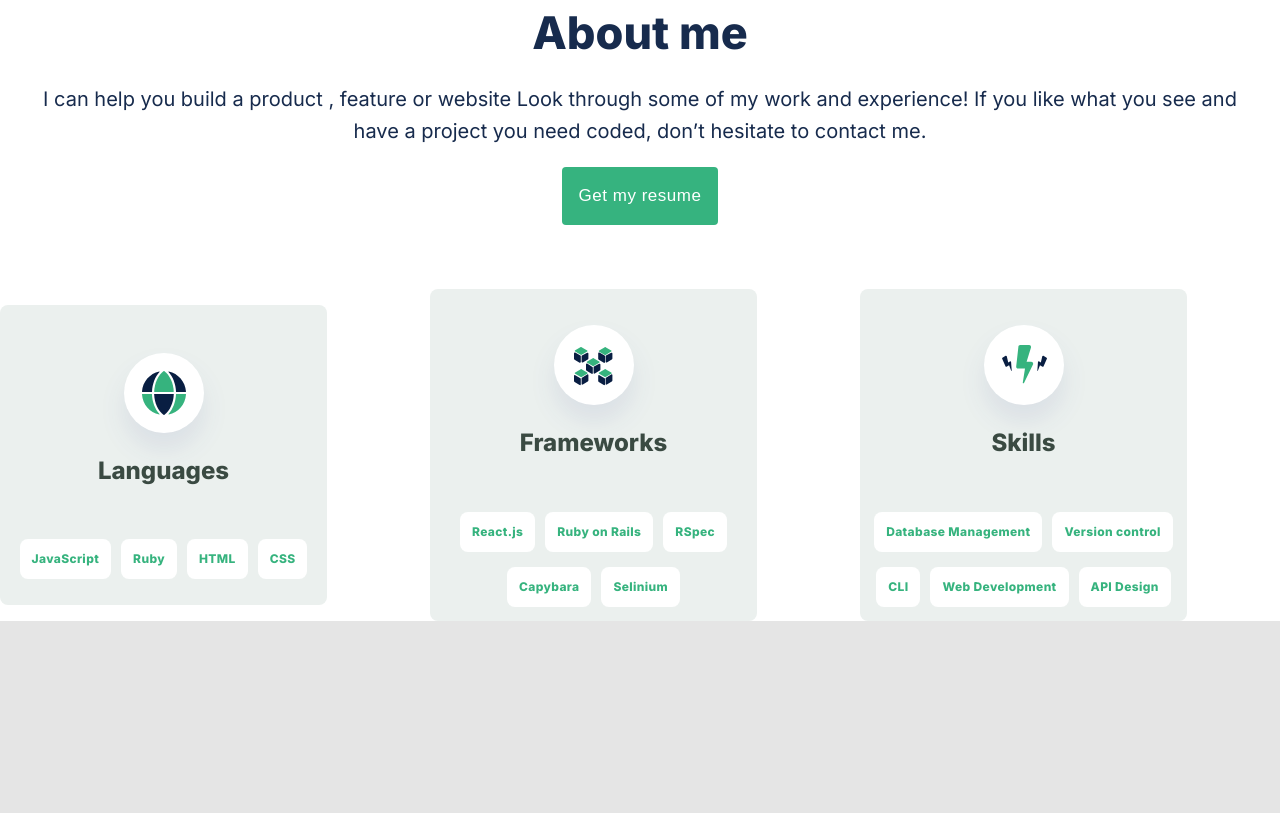
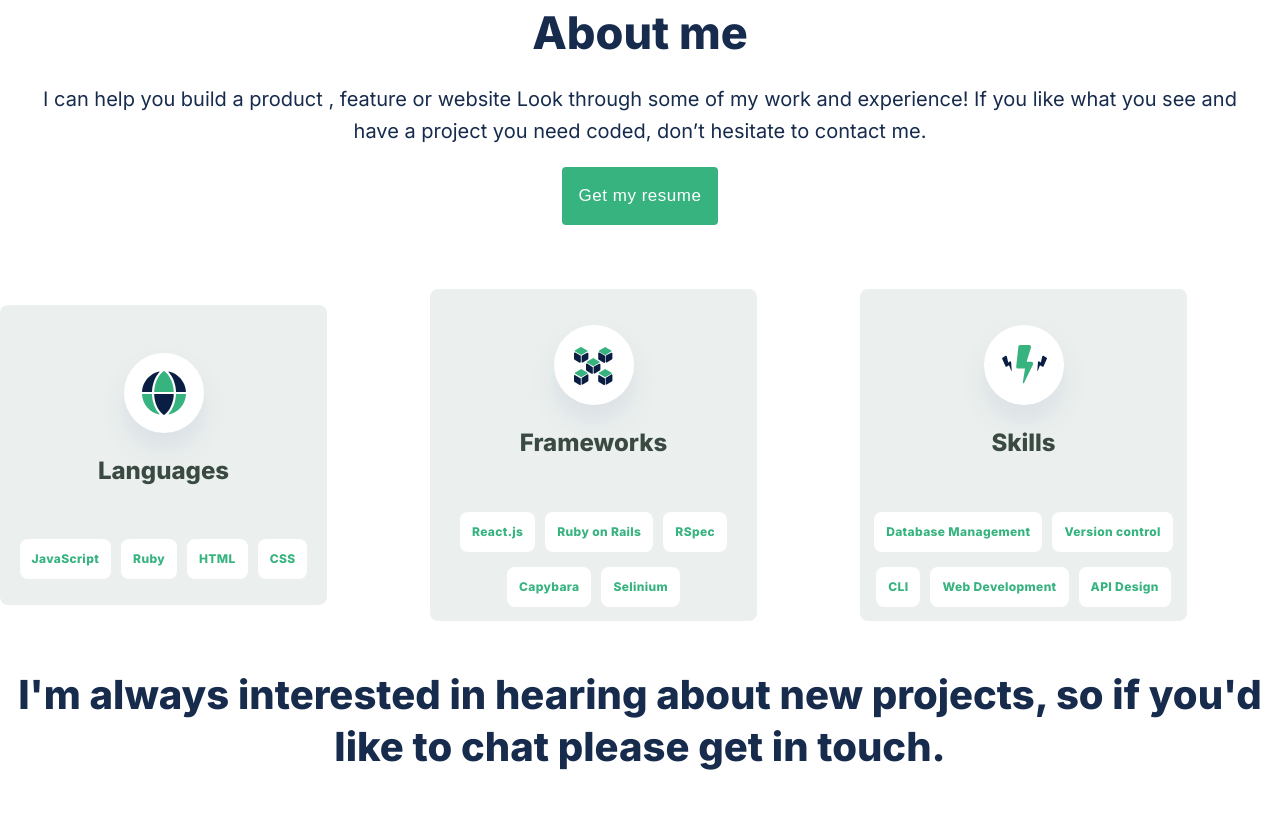
Before and after one commit to Nessrine88/-Protofolio-, a website: page index.html in a window 1280 px wide. Shown: the part 2188-3001 px from the top of the page. Before the commit the page ends 2809 px from the top, so only its background shows below. Drawn offline with Linux system fonts and the light colour scheme.

Commit message:
add the contact paragraph

```diff
--- a/index.html
+++ b/index.html
@@ -194,3 +194,10 @@
 
 
         </section>
+
+
+<section class="contact-me">
+  <div class="container get-in-touch">
+    <p>I'm always interested in hearing about new projects, so if you'd like to chat please get in touch.</p>
+  </div>
+</section>
--- a/style.css
+++ b/style.css
@@ -371,6 +371,22 @@ h3 {
   padding: 20px;
 }
 
+.get-in-touch {
+  font-family: 'Inter', sans-serif;
+  font-size: 40px;
+  font-weight: 700;
+  line-height: 52px;
+  text-align: center;
+  color: #172b4d;
+}
+
+.contact-form {
+  display: grid;
+  gap: 10px;
+  place-items: center;
+  color: #6b778c;
+}
+
 @media (min-width: 768px) {
   .toolbar li {
     display: flex;
```
